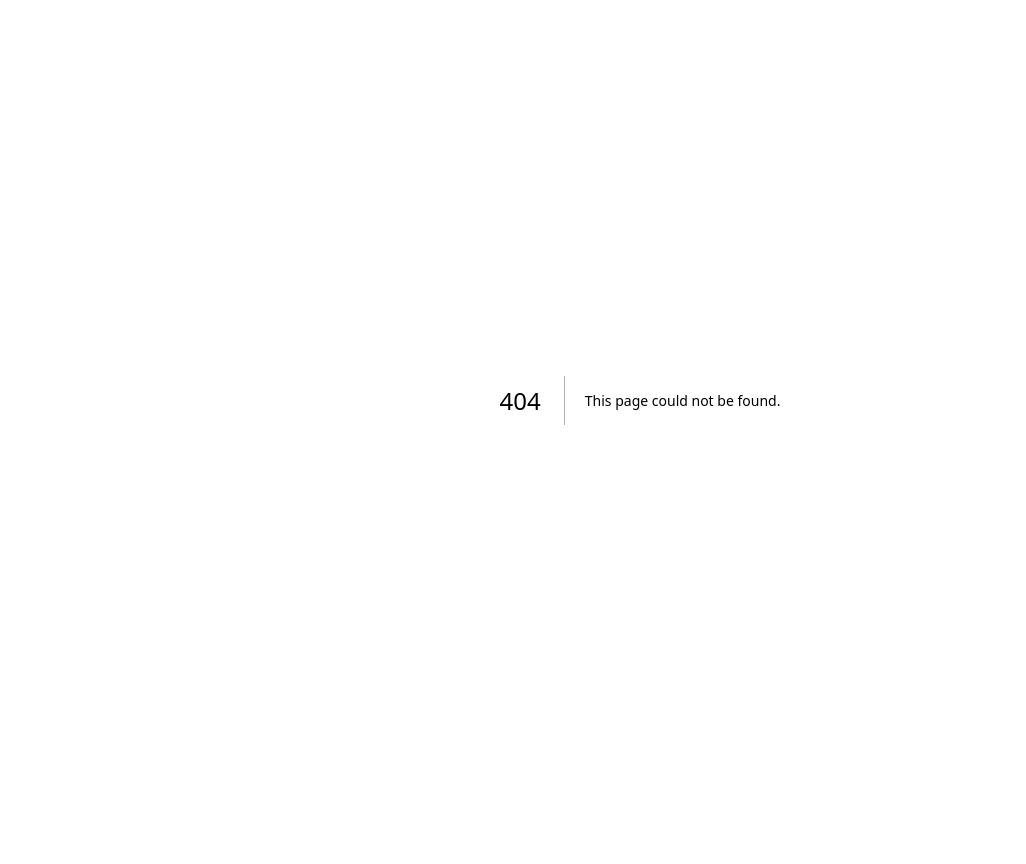
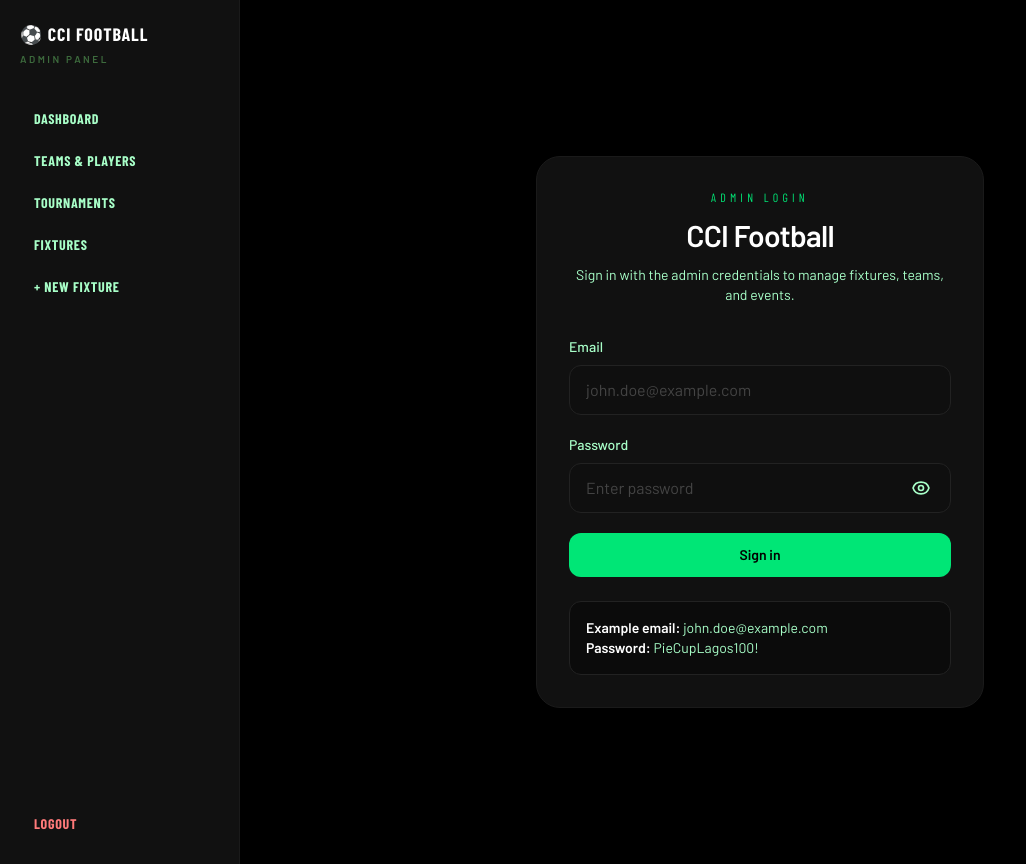
Before and after one commit to thedev-patrick/pie-cup, a Next.js app: page /admin/login in a window 1280 px wide. Before the commit this address had no page. Shown: the whole page, without its empty margins (0-1026 px from the left). Before the commit the page ends 800 px from the top, so only its background shows below. Built offline with nearby package versions, Linux system fonts and the light colour scheme; a web font is replaced by a local one.

Commit message:
Implement admin login functionality with authentication middleware

```diff
--- a/app/admin/layout.tsx
+++ b/app/admin/layout.tsx
@@ -42,6 +42,14 @@ export default function AdminLayout({ children }: { children: React.ReactNode })
             </Link>
           ))}
         </nav>
+        <div className="mt-auto pt-6">
+          <Link
+            href="/admin/logout"
+            className="font-condensed font-bold text-sm uppercase tracking-wider block px-3 py-2.5 text-[#ff7a7a] hover:text-white hover:bg-[#1a1a1a] border-l-2 border-transparent rounded-r-lg transition-colors"
+          >
+            Logout
+          </Link>
+        </div>
       </aside>
 
       {/* ── Main area ── */}
--- /dev/null
+++ b/app/admin/login/page.tsx
@@ -0,0 +1,120 @@
+'use client';
+
+import { FormEvent, useState } from 'react';
+import { useRouter } from 'next/navigation';
+
+const ADMIN_EMAIL = 'admin@piecup.cci';
+const ADMIN_PASSWORD = 'PieCupLagos100!';
+
+export default function AdminLoginPage() {
+  const router = useRouter();
+  const [email, setEmail] = useState('');
+  const [password, setPassword] = useState('');
+  const [showPassword, setShowPassword] = useState(false);
+  const [error, setError] = useState<string | null>(null);
+  const [submitting, setSubmitting] = useState(false);
+
+  async function handleSubmit(event: FormEvent<HTMLFormElement>) {
+    event.preventDefault();
+    setError(null);
+    setSubmitting(true);
+
+    try {
+      const response = await fetch('/api/admin/login', {
+        method: 'POST',
+        headers: { 'Content-Type': 'application/json' },
+        body: JSON.stringify({ email, password }),
+      });
+
+      if (!response.ok) {
+        const data = await response.json().catch(() => ({}));
+        setError(data?.error ?? 'Login failed');
+        return;
+      }
+
+      router.push('/admin');
+    } catch (err) {
+      setError('Unable to sign in');
+    } finally {
+      setSubmitting(false);
+    }
+  }
+
+  return (
+    <div className="min-h-screen bg-[#000000] text-white flex items-center justify-center px-4 py-12">
+      <div className="w-full max-w-md bg-[#111111] border border-[#1a1a1a] rounded-3xl p-8 shadow-xl shadow-black/30">
+        <div className="mb-8 text-center">
+          <p className="font-condensed uppercase tracking-[0.35em] text-[#00E676] text-xs mb-3">Admin login</p>
+          <h1 className="text-3xl font-black tracking-tight">CCI Football</h1>
+          <p className="mt-3 text-sm text-[#888888]">Sign in with the admin credentials to manage fixtures, teams, and events.</p>
+        </div>
+
+        <form onSubmit={handleSubmit} className="space-y-5">
+          <div>
+            <label className="block text-sm font-medium text-slate-300 mb-2">Email</label>
+            <input
+              type="email"
+              value={email}
+              onChange={(e) => setEmail(e.target.value)}
+              placeholder="john.doe@example.com"
+              required
+              className="w-full bg-[#0f0f0f] border border-[#222222] rounded-xl px-4 py-3 text-white placeholder-[#444444] focus:outline-none focus:border-[#00E676] focus:ring-1 focus:ring-[#00E676]"
+            />
+          </div>
+
+          <div>
+            <label className="block text-sm font-medium text-slate-300 mb-2">Password</label>
+            <div className="relative">
+              <input
+                type={showPassword ? 'text' : 'password'}
+                value={password}
+                onChange={(e) => setPassword(e.target.value)}
+                placeholder="Enter password"
+                required
+                className="w-full bg-[#0f0f0f] border border-[#222222] rounded-xl px-4 py-3 pr-12 text-white placeholder-[#444444] focus:outline-none focus:border-[#00E676] focus:ring-1 focus:ring-[#00E676]"
+              />
+              <button
+                type="button"
+                onClick={() => setShowPassword((prev) => !prev)}
+                className="absolute inset-y-0 right-3 inline-flex items-center justify-center rounded-full px-2 text-[#888888] hover:text-white"
+                aria-label={showPassword ? 'Hide password' : 'Show password'}
+              >
+                {showPassword ? (
+                  <svg xmlns="http://www.w3.org/2000/svg" viewBox="0 0 24 24" fill="none" stroke="currentColor" className="w-5 h-5">
+                    <path strokeLinecap="round" strokeLinejoin="round" strokeWidth="2" d="M13.875 18.825A10.05 10.05 0 0112 19.5c-5.523 0-10-4.477-10-10a9.957 9.957 0 011.782-5.735" />
+                    <path strokeLinecap="round" strokeLinejoin="round" strokeWidth="2" d="M4.318 4.318l15.364 15.364" />
+                    <path strokeLinecap="round" strokeLinejoin="round" strokeWidth="2" d="M9.75 9.75a3 3 0 014.5 4.5" />
+                  </svg>
+                ) : (
+                  <svg xmlns="http://www.w3.org/2000/svg" viewBox="0 0 24 24" fill="none" stroke="currentColor" className="w-5 h-5">
+                    <path strokeLinecap="round" strokeLinejoin="round" strokeWidth="2" d="M15 12a3 3 0 11-6 0 3 3 0 016 0z" />
+                    <path strokeLinecap="round" strokeLinejoin="round" strokeWidth="2" d="M2.458 12C3.732 7.943 7.523 5 12 5c4.478 0 8.268 2.943 9.542 7-1.274 4.057-5.064 7-9.542 7-4.477 0-8.268-2.943-9.542-7z" />
+                  </svg>
+                )}
+              </button>
+            </div>
+          </div>
+
+          {error && (
+            <div className="rounded-xl bg-red-900/20 border border-red-800 px-4 py-3 text-sm text-red-300">
+              {error}
+            </div>
+          )}
+
+          <button
+            type="submit"
+            disabled={submitting}
+            className="w-full inline-flex items-center justify-center rounded-xl bg-[#00E676] px-4 py-3 text-sm font-semibold text-black transition hover:bg-[#8cff91] disabled:opacity-50"
+          >
+            {submitting ? 'Signing in…' : 'Sign in'}
+          </button>
+        </form>
+
+        <div className="mt-6 rounded-xl bg-[#0b0b0b] border border-[#222222] px-4 py-4 text-sm text-slate-500">
+          <p><span className="font-semibold text-white">Example email:</span> john.doe@example.com</p>
+          <p><span className="font-semibold text-white">Password:</span> PieCupLagos100!</p>
+        </div>
+      </div>
+    </div>
+  );
+}
--- /dev/null
+++ b/app/admin/logout/route.ts
@@ -0,0 +1,16 @@
+import { NextRequest, NextResponse } from 'next/server';
+
+export async function GET(request: NextRequest) {
+  const url = request.nextUrl.clone();
+  url.pathname = '/admin/login';
+
+  const response = NextResponse.redirect(url);
+  response.cookies.set({
+    name: 'admin-auth',
+    value: '',
+    path: '/',
+    maxAge: 0,
+  });
+
+  return response;
+}
--- a/app/admin/teams/page.tsx
+++ b/app/admin/teams/page.tsx
@@ -206,12 +206,13 @@ export default function TeamsPage() {
               <div className="flex gap-2 pt-1 border-t border-slate-800">
                 <Link
                   href={`/admin/teams/${team.id}`}
-                  className="flex-1 flex items-center justify-center bg-slate-800 hover:bg-slate-700 text-slate-200 hover:text-white px-3 py-1.5 rounded-lg transition-colors"
+                  className="flex-1 flex items-center justify-center gap-2 bg-slate-800 hover:bg-slate-700 text-slate-200 hover:text-white px-3 py-1.5 rounded-lg transition-colors"
                   title="Manage players"
                 >
                   <svg xmlns="http://www.w3.org/2000/svg" viewBox="0 0 20 20" fill="currentColor" className="w-4 h-4">
                     <path d="M2.695 14.763l-1.262 3.154a.5.5 0 00.65.65l3.155-1.262a4 4 0 001.343-.885L17.5 5.5a2.121 2.121 0 00-3-3L3.58 13.42a4 4 0 00-.885 1.343z" />
                   </svg>
+                  <span className="text-sm font-medium">Manage players</span>
                 </Link>
                 <button
                   onClick={() => handleDelete(team.id)}
--- /dev/null
+++ b/app/api/admin/login/route.ts
@@ -0,0 +1,26 @@
+import { NextRequest, NextResponse } from 'next/server';
+
+const ADMIN_EMAIL = 'admin@piecup.cci';
+const ADMIN_PASSWORD = 'PieCupLagos100!';
+
+export async function POST(request: NextRequest) {
+  const body = await request.json().catch(() => ({}));
+  const email = String(body.email ?? '');
+  const password = String(body.password ?? '');
+
+  if (email !== ADMIN_EMAIL || password !== ADMIN_PASSWORD) {
+    return NextResponse.json({ error: 'Invalid email or password' }, { status: 401 });
+  }
+
+  const response = NextResponse.json({ success: true });
+  response.cookies.set({
+    name: 'admin-auth',
+    value: 'true',
+    httpOnly: true,
+    path: '/',
+    sameSite: 'lax',
+    secure: process.env.NODE_ENV === 'production',
+    maxAge: 60 * 60 * 24,
+  });
+  return response;
+}
--- /dev/null
+++ b/middleware.ts
@@ -0,0 +1,28 @@
+import { NextRequest, NextResponse } from 'next/server';
+
+const ADMIN_PATH = '/admin';
+const LOGIN_PATH = '/admin/login';
+
+export function middleware(request: NextRequest) {
+  const { pathname } = request.nextUrl;
+
+  if (!pathname.startsWith(ADMIN_PATH)) {
+    return;
+  }
+
+  if (pathname === LOGIN_PATH) {
+    return;
+  }
+
+  const authCookie = request.cookies.get('admin-auth')?.value;
+  if (authCookie !== 'true') {
+    const loginUrl = request.nextUrl.clone();
+    loginUrl.pathname = LOGIN_PATH;
+    loginUrl.search = `from=${encodeURIComponent(pathname)}`;
+    return NextResponse.redirect(loginUrl);
+  }
+}
+
+export const config = {
+  matcher: ['/admin/:path*'],
+};
--- a/package.json
+++ b/package.json
@@ -7,7 +7,8 @@
     "build": "next build",
     "start": "next start",
     "lint": "next lint",
-    "prisma": "prisma"
+    "prisma": "prisma",
+    "postinstall": "prisma generate"
   },
   "dependencies": {
     "@prisma/client": "^5.13.0",
```
